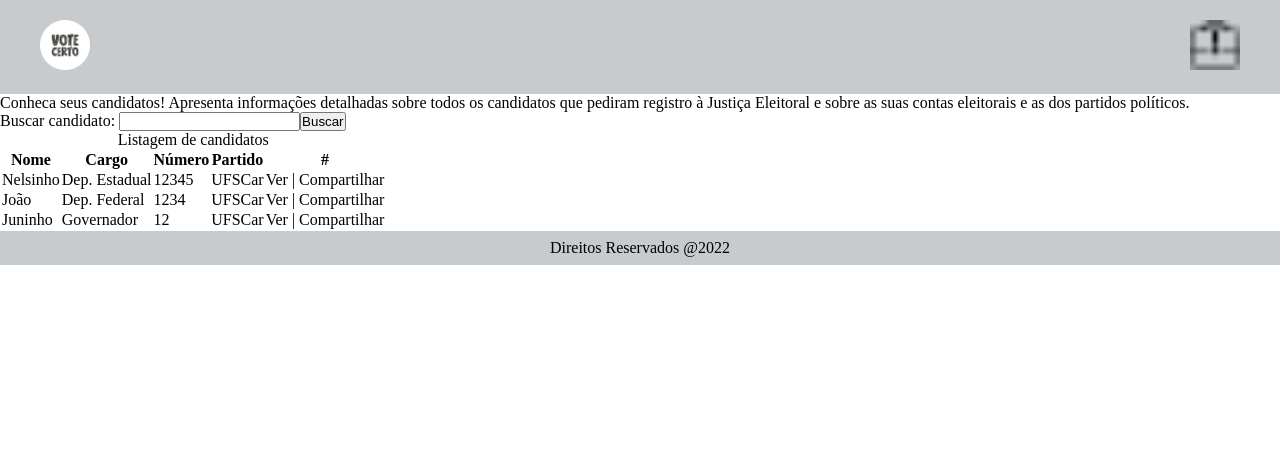
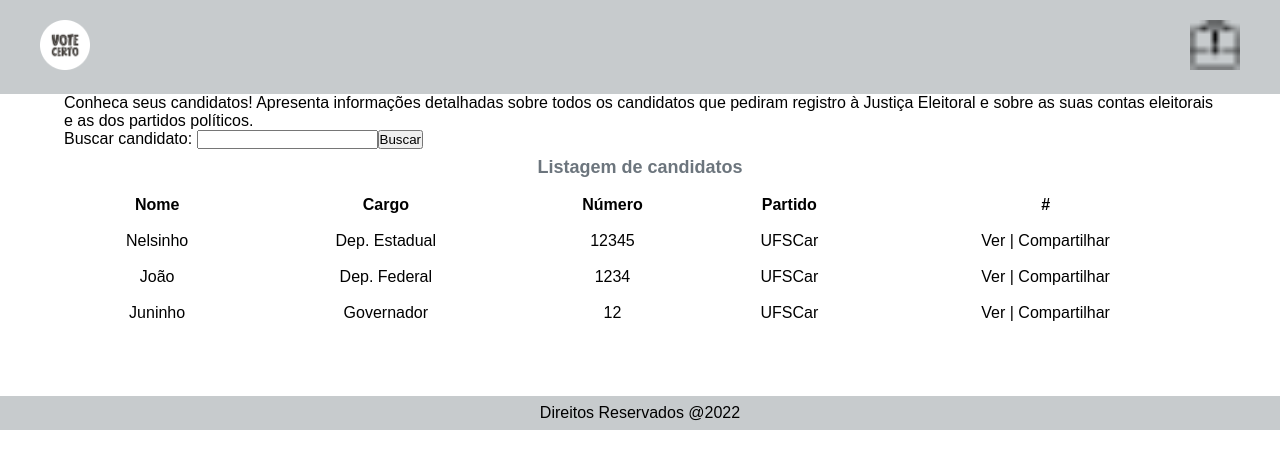
Before and after one commit to siilas/vote-certo-web, a Vue app: page / in a window 1280 px wide. Both pictures are taken after a click on the button "Buscar". Shown: the top 468 px of the page. Built offline with nearby package versions, Linux system fonts and the light colour scheme.

Commit message:
Fixing tests

```diff
--- a/src/App.vue
+++ b/src/App.vue
@@ -14,6 +14,7 @@ import Header from './components/Header.vue';
 <style>
 
 * {
+  font-family: Arial, Helvetica, sans-serif;
   padding: 0;
   margin: 0;
 }
--- a/src/views/HomeView.vue
+++ b/src/views/HomeView.vue
@@ -4,20 +4,21 @@ import TheWelcome from '@/components/TheWelcome.vue'
 
 <template>
   <main>
-    <div>
+    <div class="content">
+    <div class="title">
       Conheca seus candidatos!
       Apresenta informações detalhadas sobre todos os candidatos que pediram registro à Justiça Eleitoral
       e sobre as suas contas eleitorais e as dos partidos políticos.
     </div>
 
-    <div>
+    <div class="form-search">
       Buscar candidato:
       <input type="text" />
       <button v-on:click="mostrarCandidatos = true">Buscar</button>
     </div>
 
     <div>
-      <table v-if="mostrarCandidatos">
+      <table class="candidates-table" v-if="mostrarCandidatos">
           <caption>Listagem de candidatos</caption>
           <thead>
               <th>Nome</th>
@@ -51,6 +52,7 @@ import TheWelcome from '@/components/TheWelcome.vue'
           </tbody>
       </table>
     </div>
+    </div>
   </main>
 </template>
 
@@ -66,4 +68,40 @@ export default {
 
 <style scoped>
 
+  .content {
+    padding: 0 5% 5% 5%;
+  }
+
+  .title {
+
+  }
+
+  .form-search {
+
+  }
+
+  .candidates-table {
+    width: 100%;
+  }
+
+  .candidates-table thead {
+    color: black;
+    font-weight: bold;
+  }
+
+  .candidates-table tbody {
+    text-align: center;
+  }
+
+  .candidates-table td, th {
+    padding: 0.5rem 0.5rem;
+  }
+
+  caption {
+    font-size: 18px;
+    font-weight: bold;
+    padding-top: 0.5rem;
+    padding-bottom: 0.5rem;
+    color: #6c757d;
+  }
 </style>
```
